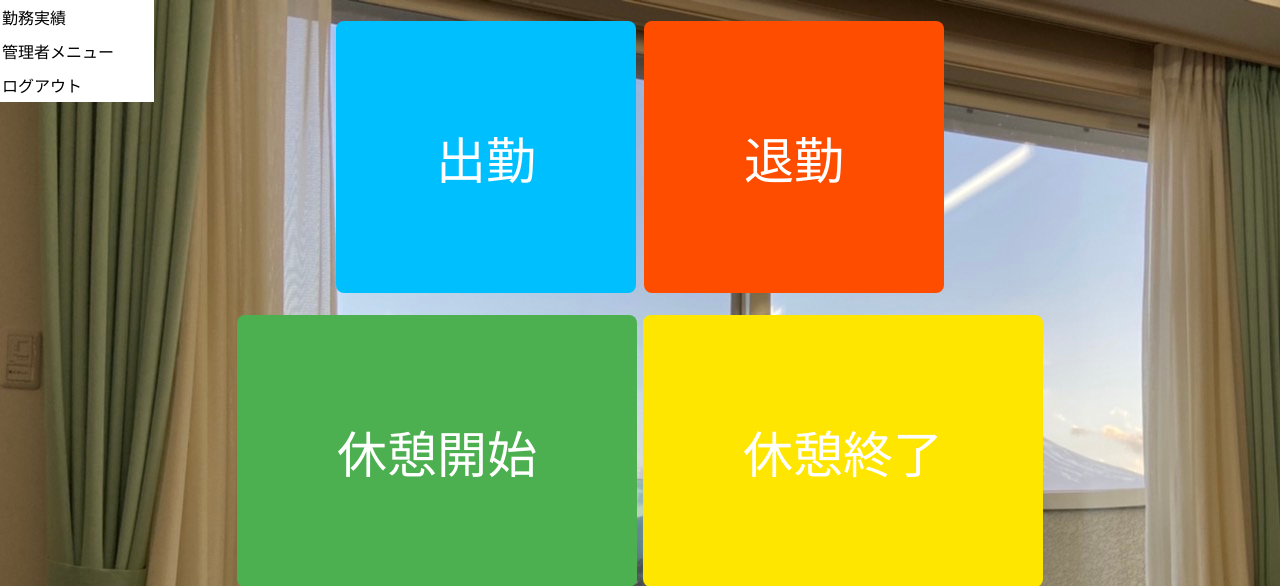
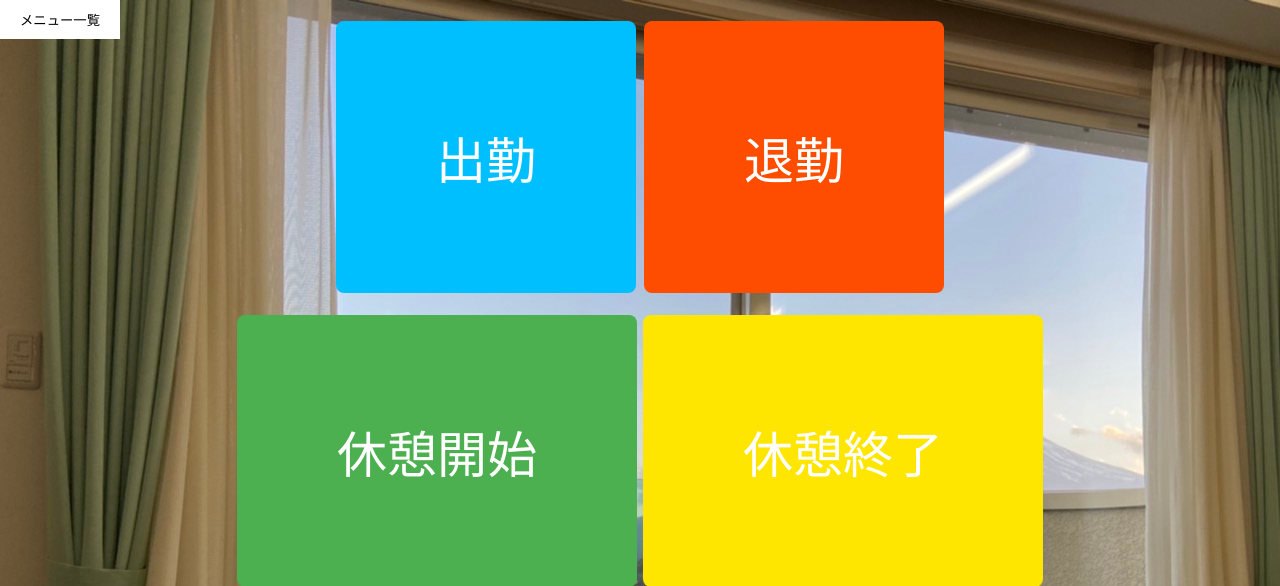
Before and after one commit to ToyodaShouta/AttendanceProject, a Flask app: template templetes/templates/attendance.html in a window 1280 px wide. Shown: the top 586 px of the page. Run offline with Flask 3, Linux system fonts and the light colour scheme; the template is opened without the code that fills it, so the values that code supplies are empty.

Commit message:
little edited

```diff
--- a/templetes/static/script.js
+++ b/templetes/static/script.js
@@ -1,6 +1,4 @@
 <script>
-
-
 
  function registerAttendance(command) {
     switch (previousCommand === command) {
@@ -15,12 +13,27 @@ switch (previousCommand === command) {
      //(default)で打刻完了処理
         default: var currentTime = new Date().toLocaleString();
     var message = command + "時間: " + currentTime;
-｝
+    ｝}
     alert(message);
+
+    var previousCommand = null;
+
+    function registerAttendance(command) {
+      if (previousCommand === command) {
+        alert("既に登録されています。");
+        return;
+      }
+
+      var currentTime = new Date().toLocaleString();
+      var message = command + "時間: " + currentTime;
+
+      alert(message);
+
       previousCommand = command;
     }
 
-const custom-button1 = document.getElementById('custom-button1');
-
-
+    function toggleMenu(menuId) {
+        const menuContent = document.getElementById(menuId);
+        menuContent.classList.toggle('active');
+      }
 </script>
--- a/templetes/static/styles_regist.css
+++ b/templetes/static/styles_regist.css
@@ -52,6 +52,36 @@
       cursor: pointer;
 }
 
+.menu-button {
+  background-color: #ffffff;
+  color: rgb(0, 0, 0);
+  position: absolute;
+  top: 0;
+  left: 0;
+  padding: 10px 20px;
+  border: none;
+  cursor: pointer;
+  width: 120px;
+  text-align: left;
+}
+
+/* メニューコンテンツのスタイル */
+.menu-content {
+  display: none;
+  background-color: #f1f1f1;
+  padding: 10px 10px;
+  width: 125px;
+  flex-direction: column;
+}
+/* メニューコンテンツ表示時のスタイル */
+.menu-content.active {
+  display: flex;
+}
+/* メニューアイテムのスタイル */
+.menu-item {
+  margin: 10px 10px;
+}
+
 h1{
   text-align: center;
 }
@@ -59,28 +89,4 @@ h2{
   text-align: center;
 }
 
-/* メニューバー */
-nav {
-  background-color: #ffffff;
-  color: black;
-  position: absolute;
-  top: 0;
-  left: 0;
-}
-
-nav a {
-  display: flex;
-  padding: 5px 2px;
-  text-decoration: none;
-  color: rgb(0, 0, 0);
-  transition: all 0.3s; /* ホバー時の変化をスムーズにする */
-}
-
-nav a:hover {
-  background-color: #ffffff;
-  width: 150px;
-}
-
-
-
 </style>
--- a/templetes/templates/attendance.html
+++ b/templetes/templates/attendance.html
@@ -14,13 +14,15 @@
   <button class="custom-button3" onclick="registerAttendance('休憩開始')">休憩開始</button>
   <button class="custom-button4" onclick="registerAttendance('休憩終了')">休憩終了</button>
 </h2>
-<script src="{{ url_for('static', filename='script.js') }}"></script>
 
-  <nav>
+      <button class="menu-button" onclick="toggleMenu('menu1')">メニュー一覧</button>
+      <div class="menu-content" id="menu1">
         <a href="###">勤務実績</a>
         <a href="owner.html">管理者メニュー</a>
         <a href="login.html">ログアウト</a>
-  </nav>
+      </div>
+
+      <script src="{{ url_for('static', filename='script.js') }}"></script>
 
   <script>
       var previousCommand = null;
@@ -37,6 +39,11 @@
         alert(message);
 
         previousCommand = command;
+      }
+
+      function toggleMenu(menuId) {
+          const menuContent = document.getElementById(menuId);
+          menuContent.classList.toggle('active');
         }
   </script>
 
```
Lines whose indentation alone changed are shown as unchanged.
